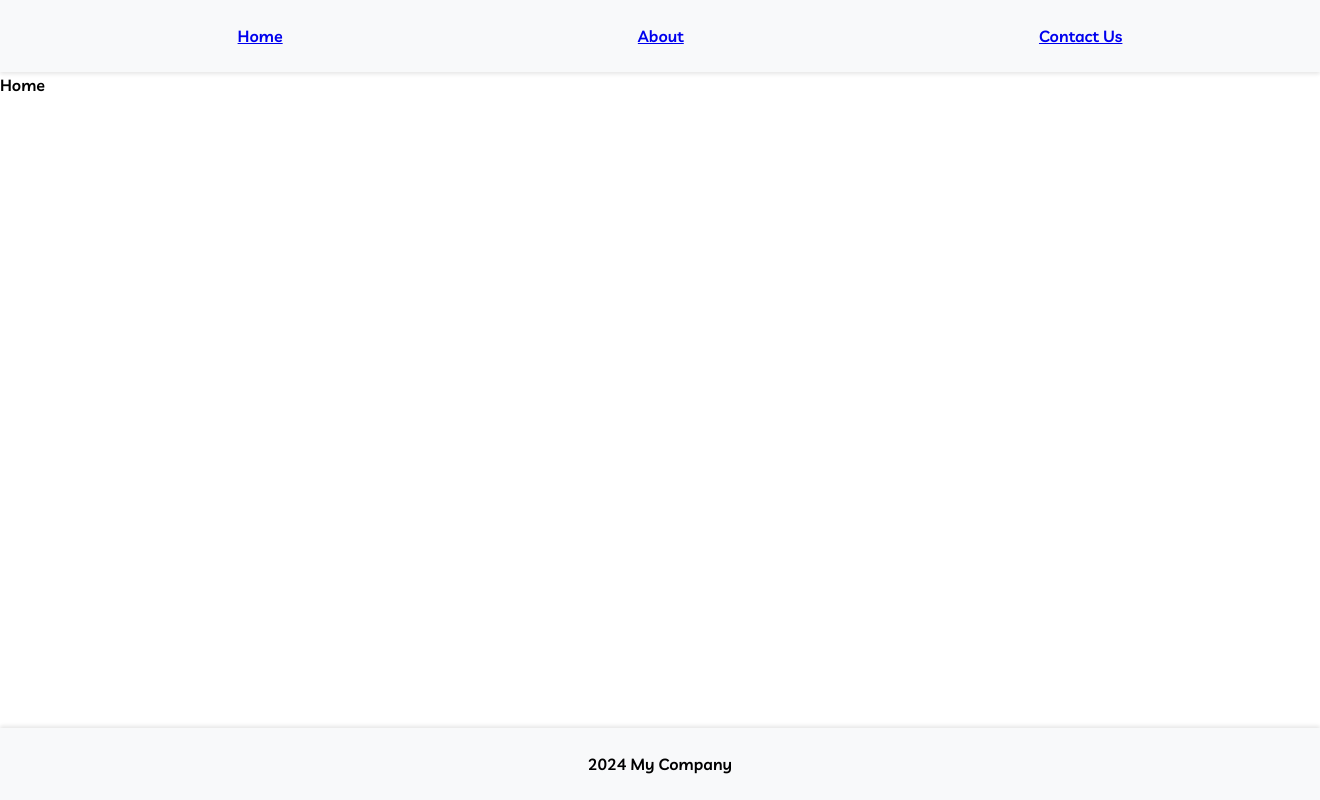
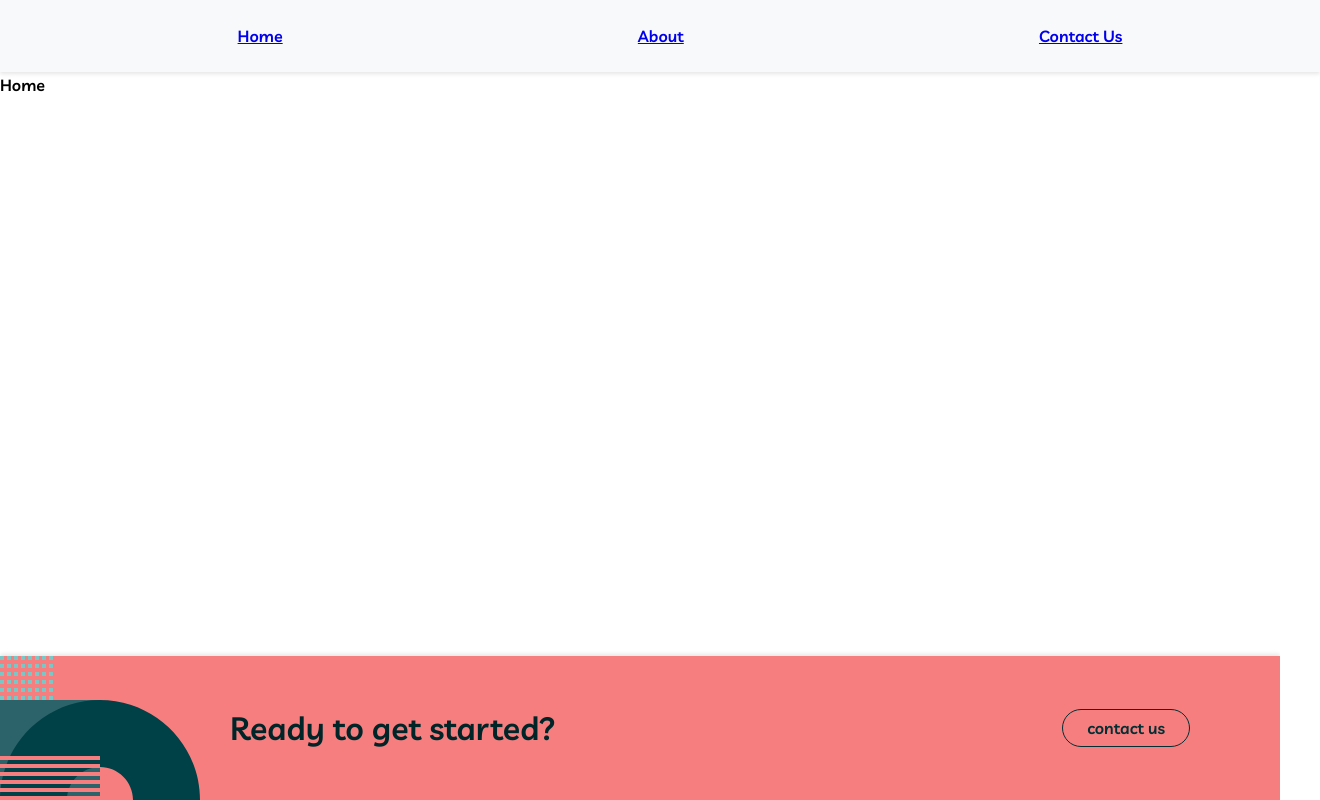
Before and after one commit to poulami-saha/Global-Code-Queens-MyTeam-Website, a React (Create React App) app: page / in a window 1280 px wide. Shown: the whole page, 1320 px wide, since content can reach past the window. Built offline with nearby package versions, Linux system fonts and the light colour scheme.

Commit message:
added text content to HeroFooter component and some module css. Footer component also updated

```diff
--- a/src/components/Footer/Footer.jsx
+++ b/src/components/Footer/Footer.jsx
@@ -1,9 +1,12 @@
 import React from 'react';
 import styles from './Footer.module.css';
+import HeroFooter from './HeroFooter';
+
+
 const Footer = () => {
   return (
     <footer className={styles.footer}>
-      <p>2024 My Company</p>
+       <HeroFooter/>
     </footer>
   );
 };
--- a/src/components/Footer/Footer.module.css
+++ b/src/components/Footer/Footer.module.css
@@ -1,9 +1,49 @@
 .footer {
-    background-color: #f8f9fa;
-    padding: 10px 20px;
+  position: relative;
     box-shadow: 0 -2px 4px rgba(0, 0, 0, 0.1);
     width: 100%;
     bottom: 0;
     left: 0;
     text-align: center;
   }
+
+
+  /* HeroFooter Syles */
+
+  .footerContent {
+
+       background-color: #F67E7E;
+       display: flex;
+       align-content: center;
+
+  }
+
+  .footerText {
+    display: flex;
+    align-items: center;
+    justify-content: space-between;
+    width: 75%;
+    text-align: center;
+     padding: 20px 30px;
+  }
+
+
+
+  .footerText h2 {
+    color: #002529;
+    font-size: 2rem;
+
+  }
+
+
+
+  .btn button {
+    padding: 0.5rem 1.5rem;
+    background-color: transparent;
+    border: 1px solid #012F34;
+    border-radius: 25px;
+    color: #012F34;
+    cursor: pointer;
+    font-size: 1rem;
+
+  }
--- /dev/null
+++ b/src/components/Footer/HeroFooter.jsx
@@ -0,0 +1,22 @@
+import React from 'react'
+import styles from './Footer.module.css'
+import footerImage from '../../assets/bg-pattern-home-6-about-5.svg'
+import Link from 'react'
+
+function HeroFooter() {
+    return (
+        <div className={styles.footerContent}>
+       <img src={footerImage} alt="" className="footerImg" />
+            <div className={styles.footerText}>
+                <h2>Ready to get started?</h2>
+
+                <div className={styles.btn}>
+                    <button>contact us</button>
+                </div>
+            </div>
+
+        </div>
+    )
+}
+
+export default HeroFooter
```
Also changed, not shown: src/components/Footer/SubFooter.jsx (added).
